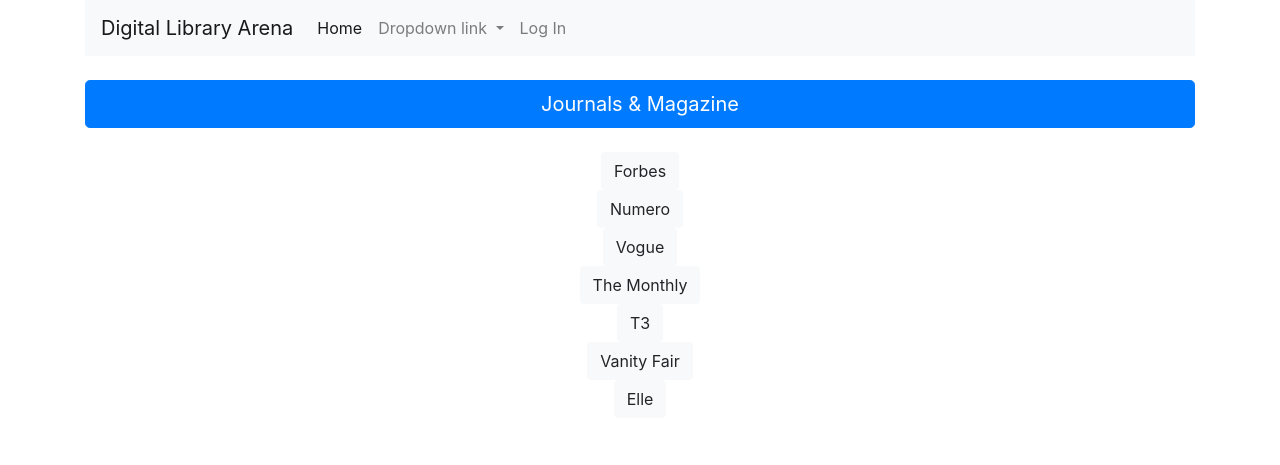
After one commit to joy1954islam/Digital-Library-Arena, a Django app: page /journals_and_magazine in a window 1280 px wide. The commit adds this page. Shown: the top 465 px of the page. Run offline with Django 3.2, Linux system fonts and the light colour scheme; some libraries are stand-ins or nearby versions.

Commit message:
digital library arena and journals & magazine and newpapers done

```diff
--- a/digital_library_arena_app/urls.py
+++ b/digital_library_arena_app/urls.py
@@ -9,4 +9,6 @@ urlpatterns = [
     path('academic/', views.academic, name='academic'),
     path('university/', views.university, name='university'),
     path('newspapers/', views.newspapers, name='newspapers'),
+    path('journals_and_magazine', views.journals_and_magazine, name='journals_and_magazine'),
+    path('digital_library_arena/', views.digital_library_arena, name='digital_library_arena'),
 ]
--- a/digital_library_arena_app/views.py
+++ b/digital_library_arena_app/views.py
@@ -27,3 +27,11 @@ def university(request):
 
 def newspapers(request):
     return render(request, 'newspapers.html')
+
+
+def journals_and_magazine(request):
+    return render(request, 'journals_and_magazine.html')
+
+
+def digital_library_arena(request):
+    return render(request, 'digital_library_arena.html')
--- /dev/null
+++ b/templates/journals_and_magazine.html
@@ -0,0 +1,50 @@
+{% extends 'base.html' %}
+{% load static %}
+{% block content %}
+<div class="text-center">
+<br>
+    <button type="button" class="btn btn-primary btn-lg btn-block">Journals & Magazine</button>
+    <br>
+    <div class="row">
+        <div class="col-12 text-center">
+            <div class="form-row">
+                <div class="col">
+                  <button type="button" class="btn btn-light">Forbes</button><br>
+                </div>
+            </div>
+            <div class="form-row">
+                <div class="col">
+                  <button type="button" class="btn btn-light">Numero</button><br>
+                </div>
+            </div>
+            <div class="form-row">
+                <div class="col">
+                  <button type="button" class="btn btn-light">Vogue</button><br>
+                </div>
+            </div>
+            <div class="form-row">
+                <div class="col">
+                  <button type="button" class="btn btn-light">The Monthly</button><br>
+                </div>
+            </div>
+            <div class="form-row">
+                <div class="col">
+                  <button type="button" class="btn btn-light">T3</button><br>
+                </div>
+            </div>
+            <div class="form-row">
+                <div class="col">
+                  <button type="button" class="btn btn-light">Vanity Fair</button><br>
+                </div>
+            </div>
+            <div class="form-row">
+                <div class="col">
+                  <button type="button" class="btn btn-light">Elle</button><br>
+                </div>
+            </div>
+        </div>
+    </div>
+    <br>
+    <br>
+</div>
+{% endblock %}
--- a/templates/navbar.html
+++ b/templates/navbar.html
@@ -20,8 +20,8 @@
           <a class="dropdown-item" href="{% url 'academic' %}">Academic</a>
           <a class="dropdown-item" href="{% url 'university' %}">University</a>
           <a class="dropdown-item" href="{% url 'newspapers' %}">Newspapers</a>
-          <a class="dropdown-item" href="#">Journals & Magazine</a>
-          <a class="dropdown-item" href="#">Digital Library Arena</a>
+          <a class="dropdown-item" href="{% url 'journals_and_magazine' %}">Journals & Magazine</a>
+          <a class="dropdown-item" href="{% url 'digital_library_arena' %}">Digital Library Arena</a>
           <a class="dropdown-item" href="#">Enclyopedia</a>
           <a class="dropdown-item" href="#">RESEARCH</a>
           <a class="dropdown-item" href="#">Kids</a>
```
Also changed, not shown: templates/digital_library_arena.html (added, +14 -0 lines), templates/newspapers.html (+1 -39 lines).
